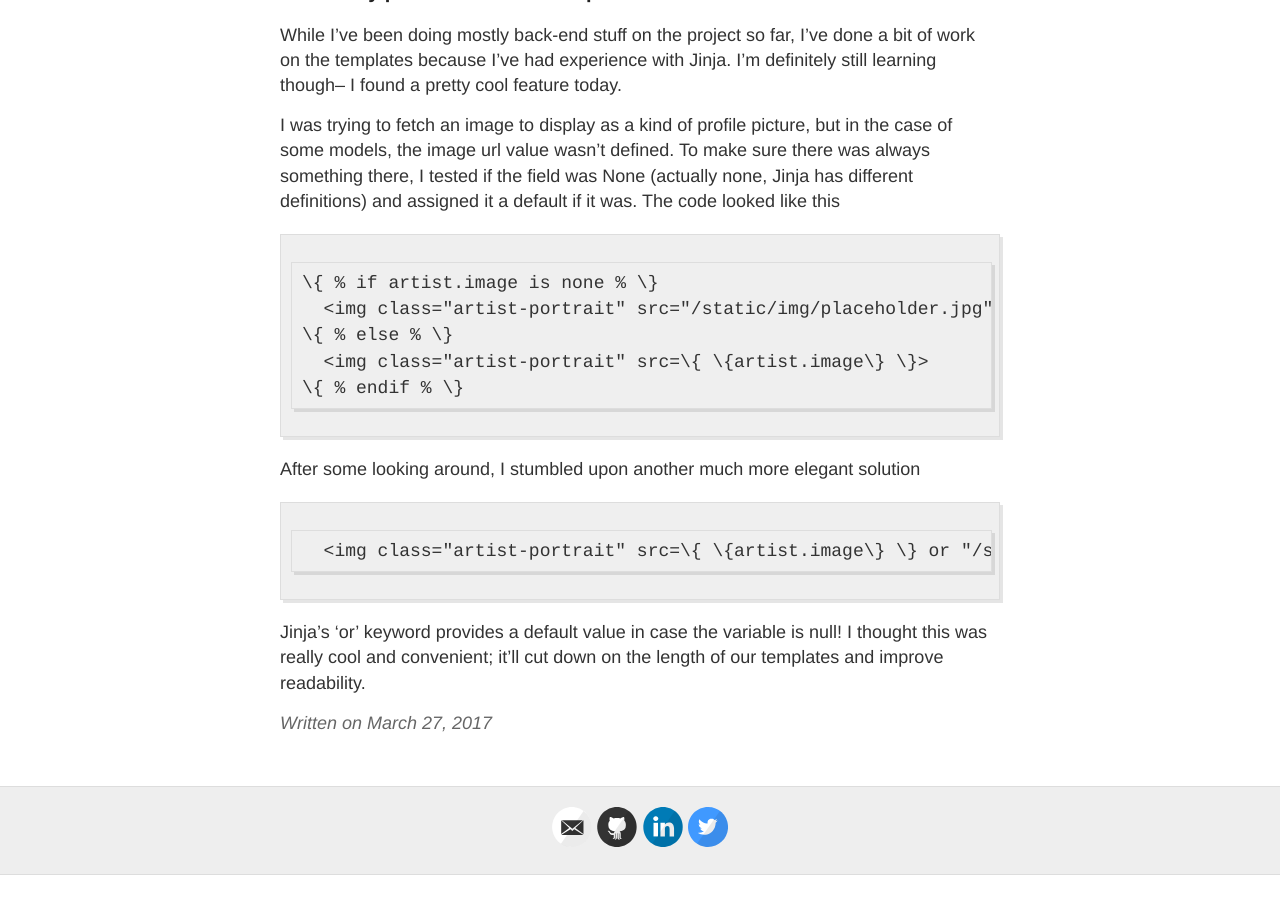
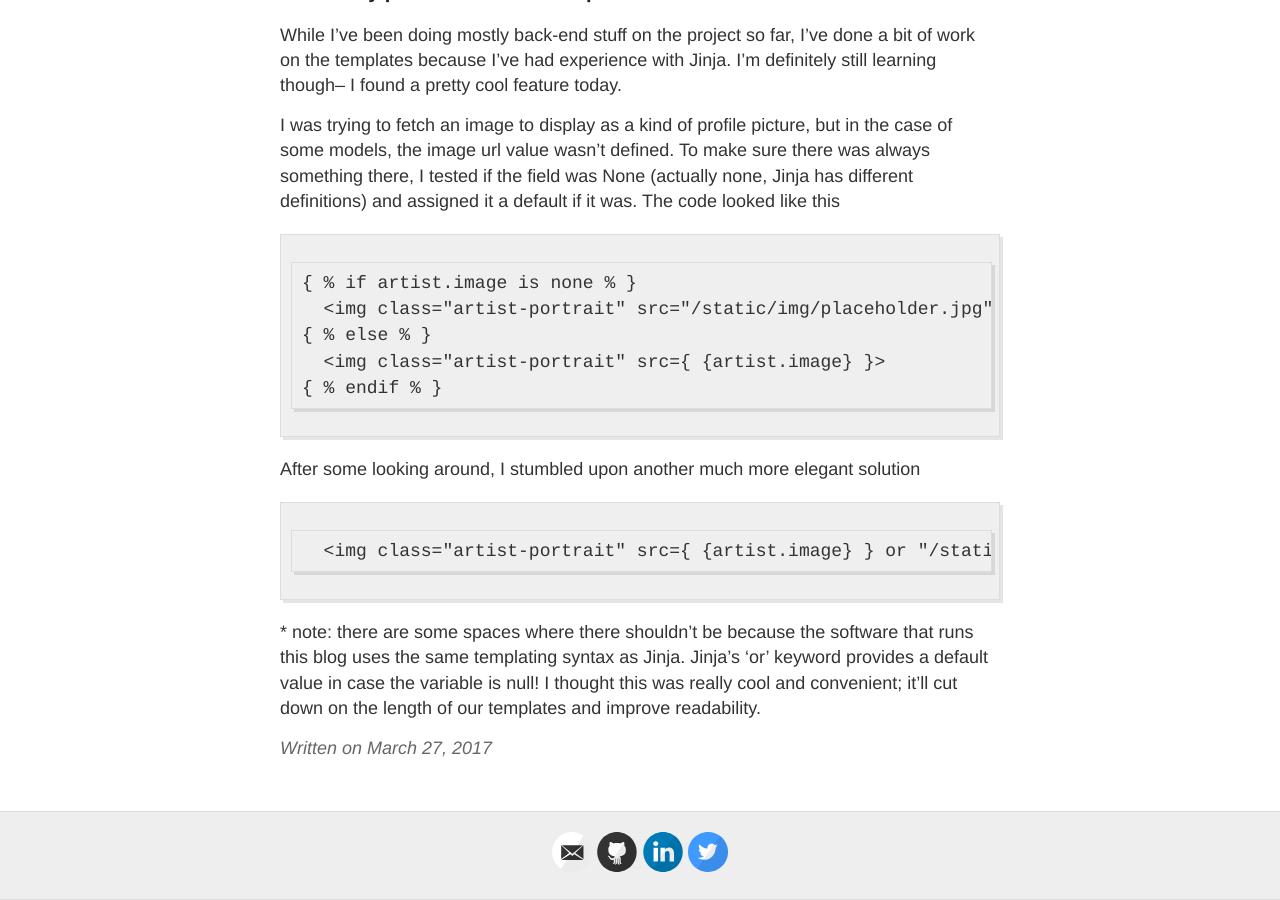
Before and after one commit to ig2s4tg/ig2s4tg.github.io, a Jekyll site: the page built from _posts/2017-3-27-post9.md, in a window 1280 px wide and 900 px high, scrolled down 1117 px. Built offline with Jekyll 4.4.1, drawn with Linux system fonts in a browser that asks for light colours; before the commit the page ends 1992 px from its top, so only the background shows below that.

Commit message:
removed escaping and added note

````diff
--- a/_posts/2017-3-27-post9.md
+++ b/_posts/2017-3-27-post9.md
@@ -23,17 +23,17 @@ I was trying to fetch an image to display as a kind of profile picture, but in t
 The code looked like this
 
 ```
-\{ % if artist.image is none % \}
+{ % if artist.image is none % }
   <img class="artist-portrait" src="/static/img/placeholder.jpg">
-\{ % else % \}
-  <img class="artist-portrait" src=\{ \{artist.image\} \}>
-\{ % endif % \}
+{ % else % }
+  <img class="artist-portrait" src={ {artist.image} }>
+{ % endif % }
 ```
 
 After some looking around, I stumbled upon another much more elegant solution
 
 ```
-  <img class="artist-portrait" src=\{ \{artist.image\} \} or "/static/img/placeholder.jpg">
+  <img class="artist-portrait" src={ {artist.image} } or "/static/img/placeholder.jpg">
 ```
-
+<sub><sup>\* note: there are some spaces where there shouldn't be because the software that runs this blog uses the same templating syntax as Jinja. </sup></sub>
 Jinja's 'or' keyword provides a default value in case the variable is null! I thought this was really cool and convenient; it'll cut down on the length of our templates and improve readability.
````
